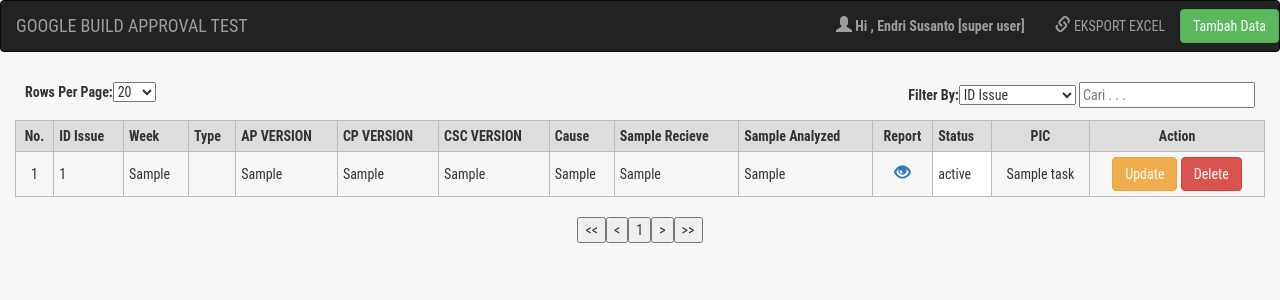
After one commit to endrisusanto/PE_QUALITY_PORTAL, a PHP site: page /active_task.php in a window 1280 px wide. The commit adds this page. Shown: the top 300 px of the page. Run offline with PHP 8.4, Linux system fonts and the light colour scheme; a user stored in the database is signed in; tables that the repository leaves empty or names only in its code hold one stand-in row (values such as "Sample post").

Commit message:
Add existing file

```diff
--- /dev/null
+++ b/active_task.php
@@ -0,0 +1,229 @@
+<?php
+//inisialisasi session
+session_start();
+
+//mengecek username pada session
+if( !isset($_SESSION['name']) ){
+  $_SESSION['msg'] = 'anda harus login untuk mengakses halaman ini';
+  header('Location: login.php');
+}
+
+?>
+<!DOCTYPE html>
+<html>
+<head>
+<title>MANAGE TASK</title>
+<meta charset="utf-8">
+  <meta name="viewport" content="width=device-width, initial-scale=1">
+  <link rel="stylesheet" href="https://maxcdn.bootstrapcdn.com/bootstrap/3.4.1/css/bootstrap.min.css">
+  <link rel="stylesheet" href="https://maxcdn.bootstrapcdn.com/font-awesome/4.7.0/css/font-awesome.min.css">
+  <link rel="icon" type="image/x-icon" href="file/pe.ico">
+
+  <script src="https://ajax.googleapis.com/ajax/libs/jquery/3.6.1/jquery.min.js"></script>
+  <script src="https://maxcdn.bootstrapcdn.com/bootstrap/3.4.1/js/bootstrap.min.js"></script>
+</head>
+
+<nav class="navbar navbar-inverse">
+  <div class="container-fluid">
+    <div class="navbar-header">
+      <a class="navbar-brand" href="index.php">GOOGLE BUILD APPROVAL TEST</a>
+    </div>
+      <ul class="nav navbar-nav navbar-right">
+	  <li class="dropdown"><a class="dropdown-toggle thick" data-toggle="dropdown" href="#"><span class="glyphicon glyphicon-user"></span> Hi , <?php if( !isset($_SESSION['name']) ){    echo "Selamat Datang !" ;}   else{    echo $_SESSION['name']." [".$_SESSION['level']."]" ;}    ?>
+        <ul class="dropdown-menu">
+			<li><a href="index.php"><span class="glyphicon glyphicon-home"></span> HOMEPAGE</a></li>
+			<li><a href="data_user.php"><span class="glyphicon glyphicon-list-alt"></span> SUMMARY TASK</a></li>
+            <li><a href="password.php"><span class="glyphicon glyphicon-cog"></span> SETTING</a></li>
+			<li><a href="#"><span class="glyphicon glyphicon-signal"></span> <?php echo "YOUR IP : " . $_SERVER['REMOTE_ADDR'];?> </a></li>
+      		<li><a href="logout.php"><span class="glyphicon glyphicon-log-out"></span> LOGOUT</a></li>
+        </ul>
+      </li>
+	  <li><a href="export_active_issue.php"><span class="glyphicon glyphicon-link"></span>  EKSPORT EXCEL</a></li>
+      <a class="btn btn-success navbar-btn" href="input.php">Tambah Data</a>
+    </ul>
+  </div>
+</nav>
+<style type="text/css">
+	a.thick {
+  font-weight: bold;
+}
+.glyphicon {
+	font-size: 16px;
+     }
+body {
+			font-family: "Roboto Condensed", Helvetica, sans-serif;
+			background-color: #f7f7f7;
+		}
+		.container { margin: 150px auto; max-width: 960px; }
+		a {
+
+			text-decoration: none;
+		}
+		table {
+			width: 100%;
+			border-collapse: collapse;
+			margin-top: 20px;
+			margin-bottom: 20px;
+		}
+		table, th, td {
+		   border: 1px solid #bbb;
+		   text-align: left;
+		}
+		tr:nth-child(even) {
+			background-color: #f2f2f2;
+		}
+		th {
+			background-color: #ddd;
+		}
+		th,td {
+			padding: 5px;
+		}
+		button {
+			cursor: pointer;
+		}
+		/*Initial style sort*/
+		.tablemanager th.sorterHeader {
+			cursor: pointer;
+		}
+		.tablemanager th.sorterHeader:after {
+			content: " \f0dc";
+			font-family: "FontAwesome";
+		}
+		/*Style sort desc*/
+		.tablemanager th.sortingDesc:after {
+			content: " \f0dd";
+			font-family: "FontAwesome";
+		}
+		/*Style sort asc*/
+		.tablemanager th.sortingAsc:after {
+			content: " \f0de";
+			font-family: "FontAwesome";
+		}
+		/* Style disabled
+		.tablemanager th.disableSort {
+
+		} */
+		#for_numrows {
+			padding: 10px;
+			float: left;
+		}
+		#for_filter_by {
+			padding: 10px;
+			float: right;
+		}
+		#pagesControllers {
+			display: block;
+			text-align: center;
+		}
+</style>
+<body>
+<div class="container-fluid">
+	<table  class="tablemanager">
+		<thead>
+			<tr>
+				<th style="text-align:center;" class="disableSort">No.</th>
+				<th class="disableSort">ID Issue</th>
+				<th class="disableSort">Week</th>
+				<th class="disableSort">Type</th>
+				<th class="disableSort">AP VERSION</th>
+				<th class="disableSort">CP VERSION</th>
+				<th class="disableSort">CSC VERSION</th>
+				<th class="disableSort">Cause</th>
+				<th class="disableSort">Sample Recieve</th>
+				<th class="disableSort">Sample Analyzed</th>
+				<th style="text-align:center;" class="disableSort">Report</th>
+				<th class="disableSort">Status</th>
+				<th style="text-align:center;" class="disableSort">PIC</th>
+				<th style="text-align:center;" class="disableSort disableFilterBy">Action</th>
+			</tr>
+
+            </thead>
+		<?php
+
+
+
+$koneksi = mysqli_connect("localhost","root","","gba_task");
+if ($_SESSION['level']=='super user'){
+	$query_mysql = mysqli_query($koneksi,"SELECT * FROM `task` WHERE status NOT LIKE 'Finish%' ORDER BY `task`.`week` DESC ");
+}
+else{
+	$pengguna = $_SESSION['name'];
+	$query_mysql = mysqli_query($koneksi,"SELECT * FROM `task` WHERE nama='$pengguna' AND status NOT LIKE 'Finish%' ORDER BY `task`.`week` DESC ");
+}
+$nomor = 1;
+while($data = mysqli_fetch_array($query_mysql)){
+	$kodewarna = $data['status'];
+	$file = 'file/'.$data['report'];
+if($data['report'] > 1){
+	$filename='<span class="glyphicon glyphicon-eye-open"></span>';
+}
+else{
+    $filename='';
+}
+if(strpos($kodewarna,'Progress')!==false){
+	$warna='#fff200';
+  }
+  elseif(strpos($kodewarna,'Issue Baru')!==false){
+	$warna='#ff6928';
+  }
+  elseif(strpos($kodewarna,'Finish')!==false){
+	$warna='#7fb765';
+  }
+  else{
+	$warna='white';
+  }
+
+		echo "<tbody>";
+		echo "<tr>";
+		echo "<td style='text-align:center;'>".$nomor++."</td>";
+		echo "<td>".$data['issue_id']."</td>";
+		echo "<td>".$data['week']."</td>";
+		echo "<td>".$data['type']."</td>";
+		echo "<td>".$data['model']."</td>";
+		echo "<td>".$data['place']."</td>";
+		echo "<td>".$data['issue']."</td>";
+		echo "<td>".$data['cause']."</td>";
+		echo "<td>".$data['sample_recieve']."</td>";
+		echo "<td>".$data['sample_analyze']."</td> ";
+		echo "<td style='text-align:center;'><a href='$file'>".$filename."</a></td>";
+		echo "<td bgcolor=$warna>".$data['status']."</td>";
+		echo "<td style='text-align:center;'>".$data['nama']."</td>";
+        echo "<td style='text-align:center;'>";
+        echo "<a class='btn btn-warning' href='edit.php?id=$data[id]'>Update</a> ";
+        echo "<a onClick=\"return confirm('Are you sure you want to delete?')\" class='btn btn-danger' href='hapus.php?id=$data[id]'>Delete</a>";
+
+        echo "</td>";
+echo "</tr>";
+echo "</tbody>";
+?>
+<?php } ?>
+</table>
+
+</div>
+</body>
+<script type="text/javascript" src="./tableManager.js"></script>
+	<script type="text/javascript">
+		// basic usage
+		$('.tablemanager').tablemanager({
+			appendFilterby: true,
+			vocabulary: {
+                voc_filter_by: 'Filter By',
+                voc_type_here_filter: 'Cari . . .',
+                voc_show_rows: 'Rows Per Page'
+  },
+			pagination: true,
+			showrows: [20,50,100],
+			disableFilterBy: [1]
+		});
+		// $('.tablemanager').tablemanager();
+</script>
+<script type="text/javascript">
+function yesnoCheck() {
+        if (document.getElementById('level').checked) {
+        document.getElementById('hide').style.display = 'block';
+        } else {
+        document.getElementById('hide').style.display = 'none';
+        }
+    }
+</script>
+</html>
--- a/export_active_issue.php
+++ b/export_active_issue.php
@@ -39,9 +39,9 @@ if( !isset($_SESSION['name']) ){
 
 
 
-$koneksi = mysqli_connect("localhost","root","","pe_analisa");
+$koneksi = mysqli_connect("localhost","root","","gba_task");
 $pengguna = $_SESSION['name'];
-$query_mysql = mysqli_query($koneksi,"SELECT * FROM `analisa` WHERE nama='$pengguna' AND status NOT LIKE 'Finish%' ORDER BY `analisa`.`id` ASC ");
+$query_mysql = mysqli_query($koneksi,"SELECT * FROM `task` WHERE nama='$pengguna' AND status NOT LIKE 'Finish%' ORDER BY `task`.`id` ASC ");
 $nomor = 1;
 while($data = mysqli_fetch_array($query_mysql)){
 	$kodewarna = $data['status'];
--- a/export_all.php
+++ b/export_all.php
@@ -39,9 +39,9 @@ if( !isset($_SESSION['name']) ){
 
 
 
-$koneksi = mysqli_connect("localhost","root","","pe_analisa");
+$koneksi = mysqli_connect("localhost","root","","gba_task");
 $pengguna = $_SESSION['name'];
-$query_mysql = mysqli_query($koneksi,"SELECT * FROM `analisa` WHERE 1 ORDER BY `analisa`.`id` ASC ");
+$query_mysql = mysqli_query($koneksi,"SELECT * FROM `task` WHERE 1 ORDER BY `task`.`id` ASC ");
 $nomor = 1;
 while($data = mysqli_fetch_array($query_mysql)){
 	$kodewarna = $data['status'];
--- a/export_user.php
+++ b/export_user.php
@@ -39,9 +39,9 @@ if( !isset($_SESSION['name']) ){
 
 
 
-$koneksi = mysqli_connect("localhost","root","","pe_analisa");
+$koneksi = mysqli_connect("localhost","root","","gba_task");
 $pengguna = $_SESSION['name'];
-$query_mysql = mysqli_query($koneksi,"SELECT * FROM `analisa` WHERE nama='$pengguna' ORDER BY `analisa`.`id` ASC ");
+$query_mysql = mysqli_query($koneksi,"SELECT * FROM `task` WHERE nama='$pengguna' ORDER BY `task`.`id` ASC ");
 $nomor = 1;
 while($data = mysqli_fetch_array($query_mysql)){
 	$kodewarna = $data['status'];
--- a/hapus.php
+++ b/hapus.php
@@ -1,6 +1,6 @@
 <?php
-$koneksi = mysqli_connect("localhost","root","","pe_analisa");
+$koneksi = mysqli_connect("localhost","root","","gba_task");
 $id = $_GET['id'];
-mysqli_query($koneksi,"DELETE FROM analisa WHERE id='$id'");
-header("location:active_issue.php?pesan=berhasil_hapus");
+mysqli_query($koneksi,"DELETE FROM task WHERE id='$id'");
+header("location:active_task.php?pesan=berhasil_hapus");
 ?>
--- a/input-aksi.php
+++ b/input-aksi.php
@@ -1,5 +1,5 @@
 <?php
-$koneksi = mysqli_connect("localhost","root","","pe_analisa");
+$koneksi = mysqli_connect("localhost","root","","gba_task");
 $nama = $_POST['nama'];
 $part = $_POST['part'];
 $week = $_POST['week'];
@@ -23,10 +23,10 @@ $ext = pathinfo($filename, PATHINFO_EXTENSION);
 if($ukuran > 0){
 	$xx = $rand.'_'.$filename;
 	move_uploaded_file($_FILES['report']['tmp_name'], 'file/'.$rand.'_'.$filename);
-	mysqli_query($koneksi,"INSERT INTO analisa VALUES('', '$issue_id', '$nama', '$week', '$type', '$model',  '$place','$issue', '$cause', '$sample_recieve', '$sample_analyze', '$xx', '$status', '$timestamp', '$part')");
+	mysqli_query($koneksi,"INSERT INTO task VALUES('', '$issue_id', '$nama', '$week', '$type', '$model',  '$place','$issue', '$cause', '$sample_recieve', '$sample_analyze', '$xx', '$status', '$timestamp', '$part')");
 	header("location:active_issue.php?alert=berhasil_disimpan");
 }else{
-	mysqli_query($koneksi,"INSERT INTO analisa VALUES('', '$issue_id', '$nama', '$week', '$type', '$model',  '$place','$issue', '$cause', '$sample_recieve', 'N/A', '', '$status', '$timestamp', '$part')");
+	mysqli_query($koneksi,"INSERT INTO task VALUES('', '$issue_id', '$nama', '$week', '$type', '$model',  '$place','$issue', '$cause', '$sample_recieve', 'N/A', '', '$status', '$timestamp', '$part')");
 	header("location:active_issue.php?alert=berhasil_disimpan_tanpa_attachment");
 }
 ?>
--- a/koneksi.php
+++ b/koneksi.php
@@ -2,6 +2,6 @@
 $host     = 'localhost';
 $user     = 'root';
 $password = '';
-$db       = 'pe_analisa';
+$db       = 'gba_task';
 $con = mysqli_connect($host, $user, $password, $db) or die(mysqli_error());
 ?>
--- a/login.php
+++ b/login.php
@@ -75,9 +75,9 @@ if( isset($_POST['submit']) ){
 <meta name="viewport" content="width=device-width, initial-scale=1, shrink-to-fit=no">
 <link rel="icon" type="image/x-icon" href="file/pe.ico">
 <meta property="og:image" content="http://107.102.39.55/pe_analisa/file/2.jpg" />
-<meta property="og:title" content="PE ANALISA" />
+<meta property="og:title" content="GOOGLE BUILD APPROVAL" />
 
-<title>PE QUALITY PORTAL</title>
+<title>GOOGLE BUILD APPROVAL</title>
 
 <!-- Bootstrap CSS -->
 <link rel="stylesheet" href="https://stackpath.bootstrapcdn.com/bootstrap/4.1.3/css/bootstrap.min.css" integrity="sha384-MCw98/SFnGE8fJT3GXwEOngsV7Zt27NXFoaoApmYm81iuXoPkFOJwJ8ERdknLPMO" crossorigin="anonymous">
--- a/password.php
+++ b/password.php
@@ -12,7 +12,7 @@ if( !isset($_SESSION['name']) ){
 <!DOCTYPE html>
 <html>
 <head>
-<title>PE QUALITY PORTAL</title>
+<title>GOOGLE BUILD APPROVAL</title>
 <meta charset="utf-8">
   <meta name="viewport" content="width=device-width, initial-scale=1">
 <!-- Bootstrap CSS -->
@@ -35,7 +35,7 @@ if( !isset($_SESSION['name']) ){
 	error_reporting(E_ALL ^ (E_NOTICE | E_WARNING));
 
 	//koneksi ke database
-	$con = new mysqli("localhost", "root", "", "pe_analisa");
+	$con = new mysqli("localhost", "root", "", "gba_task");
 	if ($con->connect_errno) {
 		echo die("Failed to connect to MySQL: " . $con->connect_error);
 	}
--- a/register.php
+++ b/register.php
@@ -10,7 +10,7 @@
     <meta property="og:image" content="http://107.102.39.55/pe_analisa/file/2.jpg" />
     <meta property="og:title" content="SOLUTION ANALISA" />
 
-    <title>PE QUALITY PORTAL</title>
+    <title>GOOGLE BUILD APPROVAL</title>
 <!-- Bootstrap CSS -->
 <link rel="stylesheet" href="https://stackpath.bootstrapcdn.com/bootstrap/4.1.3/css/bootstrap.min.css" integrity="sha384-MCw98/SFnGE8fJT3GXwEOngsV7Zt27NXFoaoApmYm81iuXoPkFOJwJ8ERdknLPMO" crossorigin="anonymous">
 <link href="https://cdn.jsdelivr.net/npm/bootstrap@5.2.3/dist/css/bootstrap.min.css" rel="stylesheet">
--- a/update.php
+++ b/update.php
@@ -1,5 +1,5 @@
 <?php
-$koneksi = mysqli_connect("localhost","root","","pe_analisa");
+$koneksi = mysqli_connect("localhost","root","","gba_task");
 $id = $_POST['id'];
 $nama = $_POST['nama'];
 $week = $_POST['week'];
```
Also changed, not shown: active_issue.php (deleted, +0 -229 lines), data_user.php (+9 -9 lines), edit.php (+7 -6 lines).
